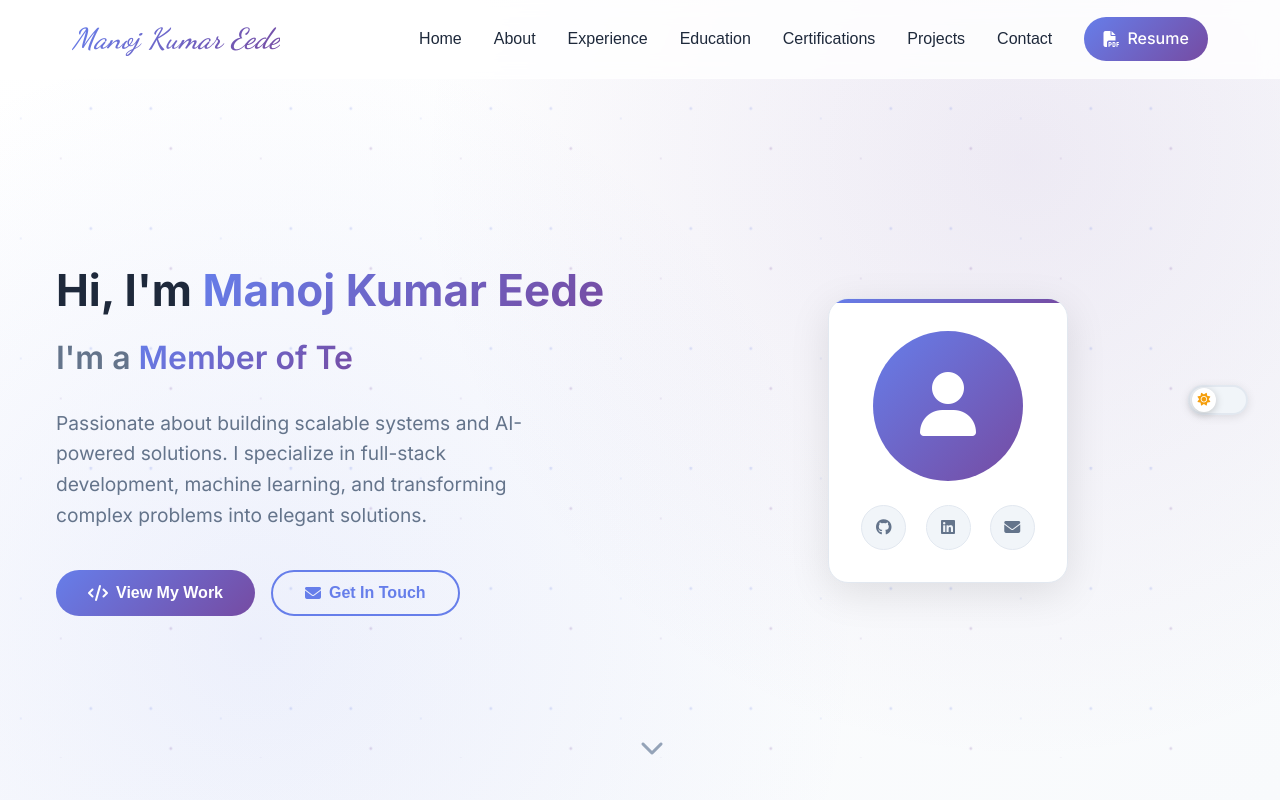
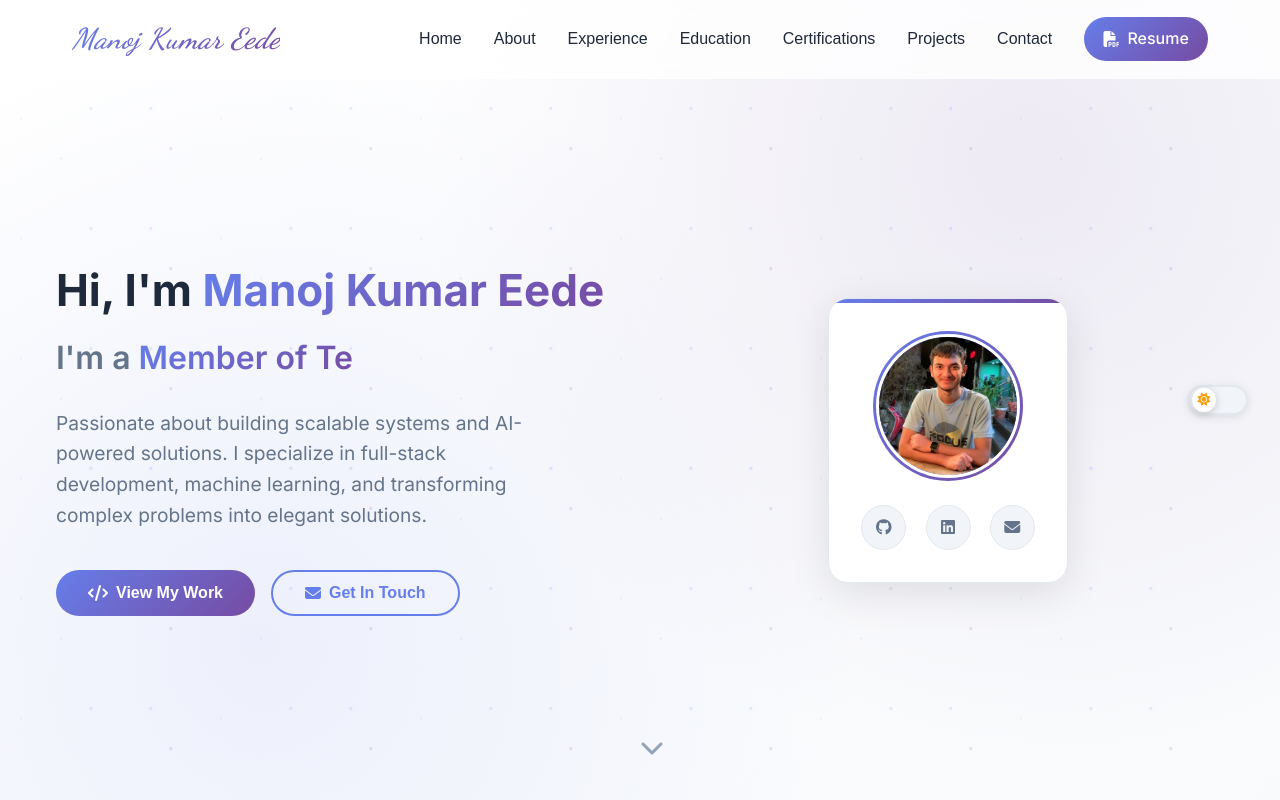
Before and after one commit to Manoj4689/personal-portfolio, a React (Create React App) app: page / in a window 1280 px wide. Shown: the top 800 px of the page. Built offline with nearby package versions, Linux system fonts and the light colour scheme; no server answers.

Commit message:
Profile pic

```diff
--- a/public/index.html
+++ b/public/index.html
@@ -2,11 +2,11 @@
 <html lang="en">
   <head>
     <meta charset="utf-8" />
-    <link rel="icon" href="%PUBLIC_URL%/favicon.ico" />
+    <link rel="icon" href="%PUBLIC_URL%/about/profile.jpg" />
     <meta name="viewport" content="width=device-width, initial-scale=1" />
     <meta name="theme-color" content="#000000" />
     <meta name="description" content="Personal Portfolio - Software Developer" />
-    <link rel="apple-touch-icon" href="%PUBLIC_URL%/logo192.png" />
+    <link rel="apple-touch-icon" href="%PUBLIC_URL%/about/profile.jpg" />
     <link rel="manifest" href="%PUBLIC_URL%/manifest.json" />
 
     <!-- Font Awesome CDN -->
--- a/src/components/Hero.css
+++ b/src/components/Hero.css
@@ -151,6 +151,15 @@
   justify-content: center;
   position: relative;
   overflow: hidden;
+  padding: 3px;
+}
+
+.profile-photo {
+  width: 100%;
+  height: 100%;
+  border-radius: 50%;
+  object-fit: cover;
+  border: 3px solid white;
 }
 
 .profile-placeholder {
--- a/src/components/Hero.js
+++ b/src/components/Hero.js
@@ -117,9 +117,11 @@ const Hero = () => {
           <div className="hero-image slide-in-right">
             <div className="profile-card">
               <div className="profile-image">
-                <div className="profile-placeholder">
-                  <i className="fas fa-user"></i>
-                </div>
+                <img
+                  src="/personal-portfolio/about/profile.jpg"
+                  alt="Manoj Kumar Eede"
+                  className="profile-photo"
+                />
               </div>
               <div className="social-links">
                 <a href="https://github.com/Manoj4689" target="_blank" rel="noopener noreferrer">
```
Also changed, not shown: public/about/profile.jpg (added), public/manifest.json.
